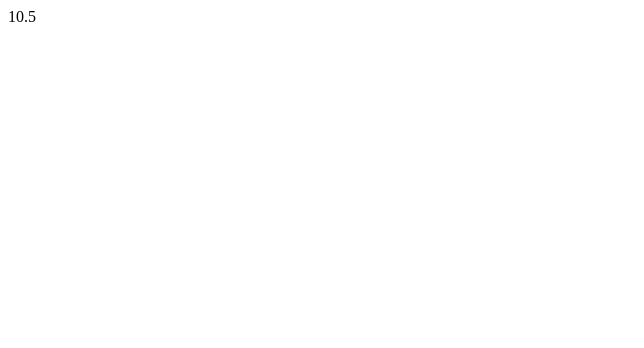
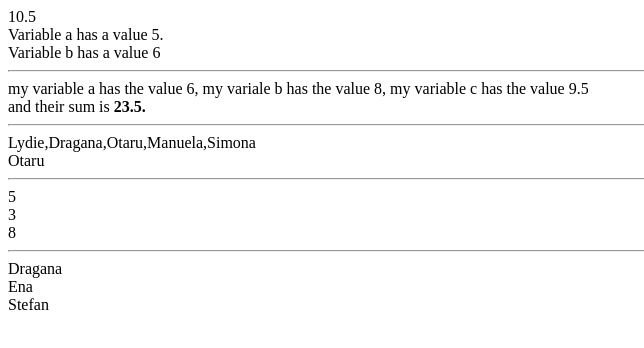
Before and after one commit to nkohoutek/FSWD-30-JavaScript-Basic, a plain HTML site: page index.html in a window 1280 px wide. Shown: the whole page, without its empty margins (0-644 px from the left). Drawn offline with Linux system fonts and the light colour scheme.

Commit message:
adding more examples

```diff
--- a/index.html
+++ b/index.html
@@ -16,12 +16,58 @@
 	var d = 5.5;
 	var sum = d + a;
 
-// data output
+	// data output
 	console.log(sum);
 	console.log(a);
 	document.write(sum);
+
+	//concatination
+	document.write("<br>Variable a has a value " + a + ". <br> Variable b has a value " + b)
 </script>
+<hr>
+<script>
+	var a = 6;
+	var b = 8;
+	var c = 9.5;
+	var sum = a + b + c;
+
+	document.write("my variable a has the value " + a + "," + " my variale b has the value " + b + "," + " my variable c has the value " + c + "<br>and their sum is <b> " + sum + ".</b>");
+</script>
+<script>
+document.write("<hr>");
+
+	//arrays
+	var students = ["Lydie","Dragana","Otaru","Manuela","Simona"];
+
+	document.write(students + "<br>");
+
+	document.write(students[2]);
+
+document.write("<hr>");
+	//arrays - multi-dimensional
+
+	tic_tac_toe = [
+	['1', '2', '3'],
+	['4', '5', '6'],
+	['7', '8', '9']
+	];
+
+	document.write(tic_tac_toe[1][1]);
+	document.write("<br>");
+	document.write(tic_tac_toe[0][2]);
+	document.write("<br>");
+	document.write(tic_tac_toe[2][1]);
+	document.write("<hr>");
+
+	 ourStudents = [
+["Lydie","Dragana","Otaru","Manuela","Simona"],
+["Nicole","Ena","Dragan","Tanja","Stefan"]
+];
 
 
+	document.write(ourStudents[0][1] + "<br>");
+	document.write(ourStudents[1][1] + "<br>");
+	document.write(ourStudents[1][4]);
+</script>
 </body>
 </html>
```
